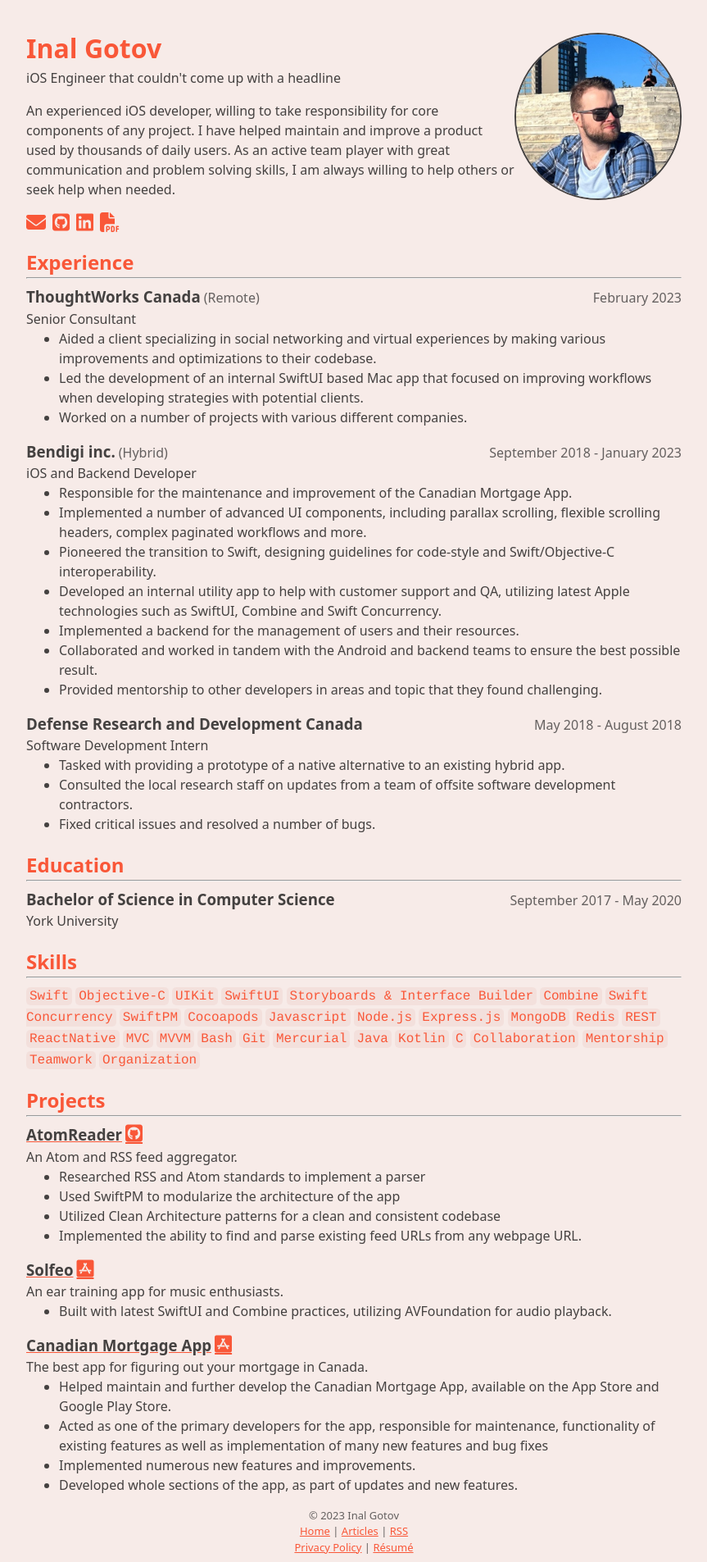
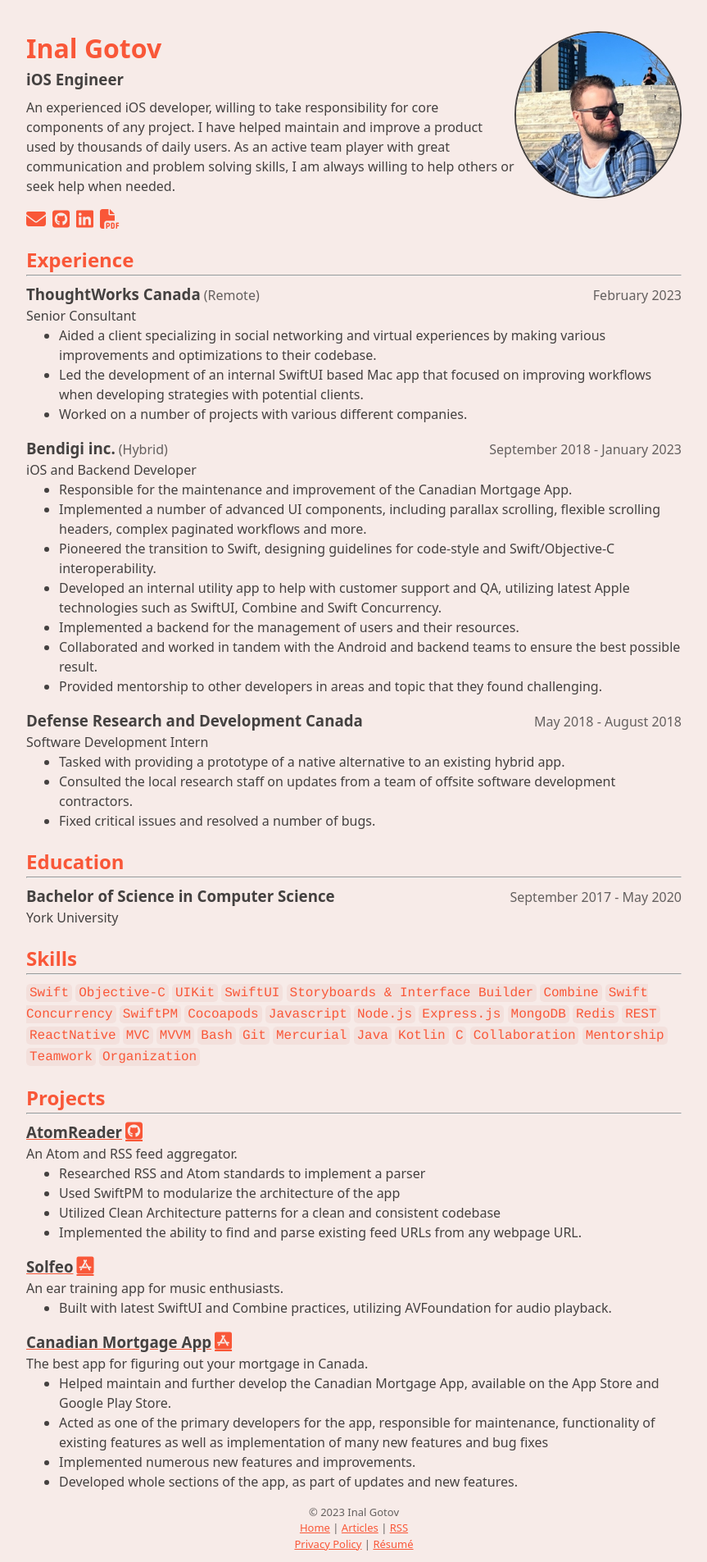
Before and after one commit to sketch204/sketch204.github.io, a Jekyll site: the page built from resume.html, in a window 1280 px wide. Shown: the whole page at 82% size, without its empty margins (208-1071 px from the left). Built offline with Jekyll 4.4.1, drawn with Linux system fonts in a browser that asks for light colours; nearby versions of some CDN libraries.

Commit message:
Update cv headline

```diff
--- a/assets/css/cv.css
+++ b/assets/css/cv.css
@@ -9,6 +9,11 @@
         margin-bottom: 0;
         font-size: xx-large;
         color: var(--accent-color);
+    }
+
+    h3 {
+      margin-top: 0;
+      margin-bottom: 8px;
     }
 
     p {
--- a/resume.html
+++ b/resume.html
@@ -7,7 +7,7 @@ description: Inal's Resume
     <div class="heading">
       <div>
         <h1>Inal Gotov</h1>
-        <p>iOS Engineer that couldn't come up with a headline</p>
+        <h3>iOS Engineer</h3>
 
         <p>
           An experienced iOS developer, willing to take responsibility for core components of any project. I have helped maintain and improve a product used by thousands of daily users. As an active team player with great communication and problem solving skills, I am always willing to help others or seek help when needed.
```
